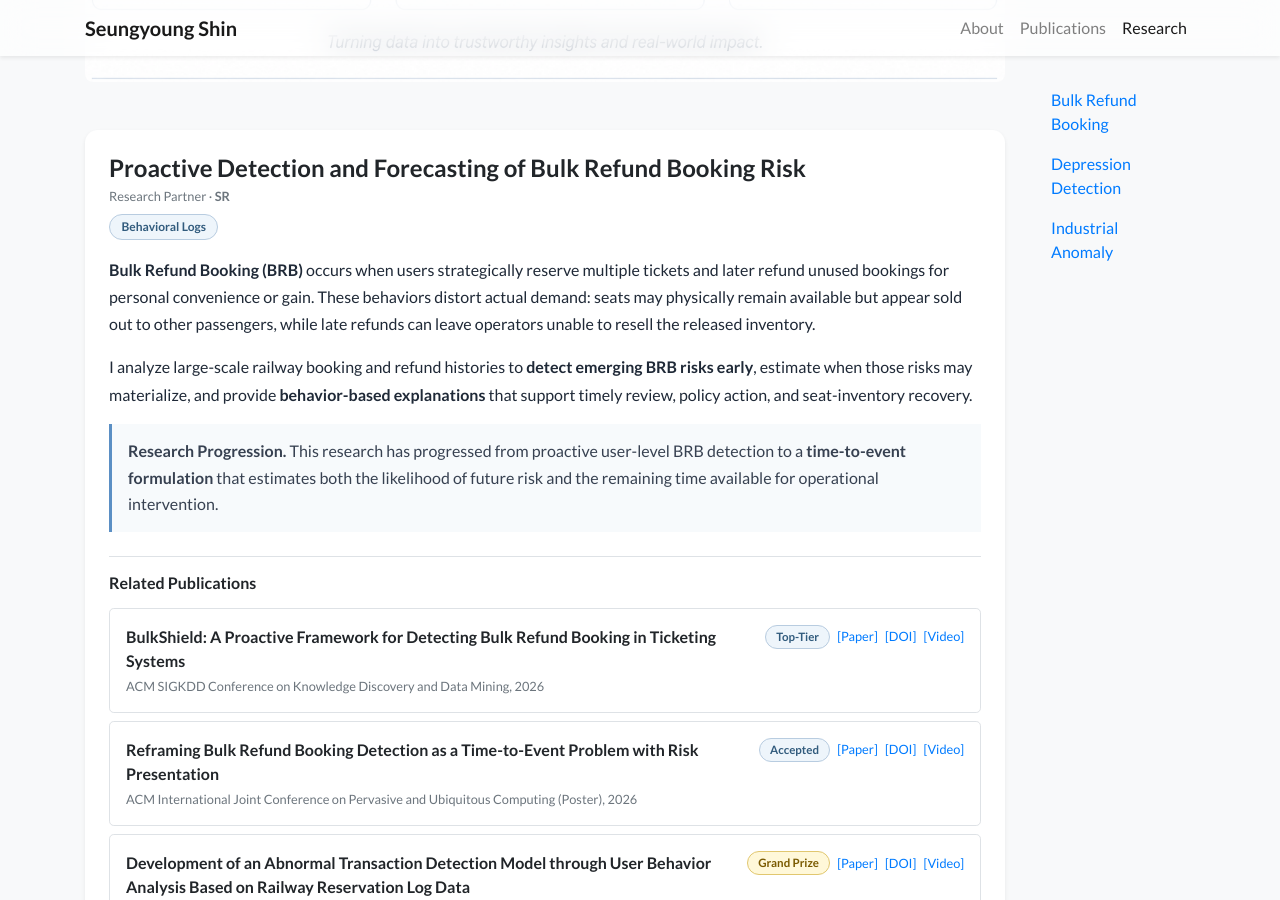
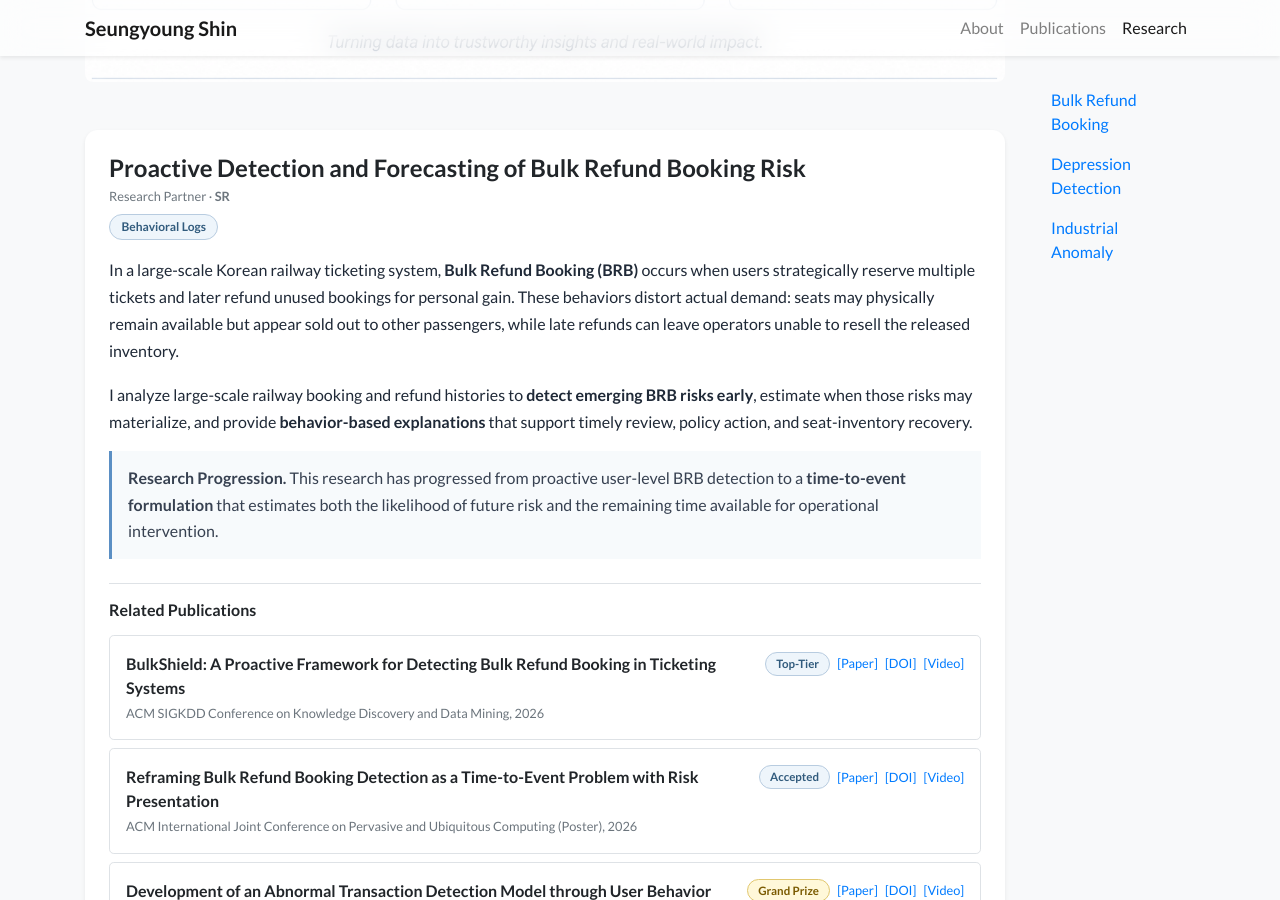
Before and after one commit to seungyoungg/academic-homepage-test, a Jekyll site: the page built from research.html, in a window 1280 px wide and 900 px high, scrolled down 547 px. Built offline with Jekyll 4.4.1, drawn with Linux system fonts in a browser that asks for light colours; nearby versions of some CDN libraries; a style sheet for code colours, icons or effects is not loaded.

Commit message:
Update research.html

```diff
--- a/research.html
+++ b/research.html
@@ -96,11 +96,12 @@ body_attr: >-
                     color: #1f2937;
                 "
             >
-                <strong>Bulk Refund Booking (BRB)</strong> occurs when users strategically
-                reserve multiple tickets and later refund unused bookings for personal
-                convenience or gain. These behaviors distort actual demand: seats may
-                physically remain available but appear sold out to other passengers, while
-                late refunds can leave operators unable to resell the released inventory.
+              In a large-scale Korean railway ticketing system,
+              <strong>Bulk Refund Booking (BRB)</strong> occurs when users strategically
+              reserve multiple tickets and later refund unused bookings for personal gain.
+              These behaviors distort actual demand: seats may physically remain available
+              but appear sold out to other passengers, while late refunds can leave
+              operators unable to resell the released inventory.
             </p>
 
             <!-- Research Objective -->
```
